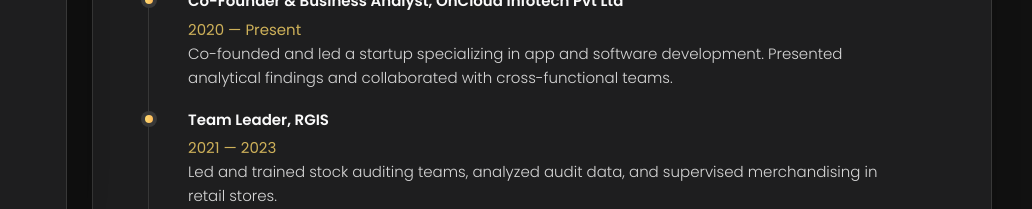
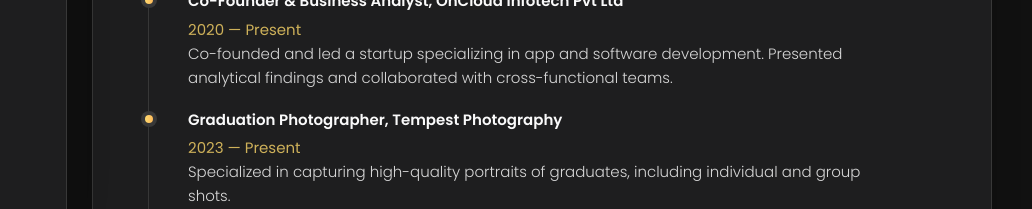
Before and after one commit to arjungopalcg/portfolio-website, a plain HTML site: page index.html in a window 1280 px wide. Both pictures are taken after a click on the button "Resume". Shown: the part 591-800 px from the top of the page, 248-1280 px from the left. Drawn offline with nearby package versions, Linux system fonts and the light colour scheme.

Commit message:
Update index.html

```diff
--- a/index.html
+++ b/index.html
@@ -447,6 +447,18 @@ height="0" width="0" style="display:none;visibility:hidden"></iframe></noscript>
 
               <p class="timeline-text">
                 Co-founded and led a startup specializing in app and software development. Presented analytical findings and collaborated with cross-functional teams.
+              </p>
+
+            </li>
+
+            <li class="timeline-item">
+
+              <h4 class="h4 timeline-item-title">Graduation Photographer, Tempest Photography</h4>
+
+              <span>2023 — Present</span>
+
+              <p class="timeline-text">
+                Specialized in capturing high-quality portraits of graduates, including individual and group shots.
               </p>
 
             </li>
```
